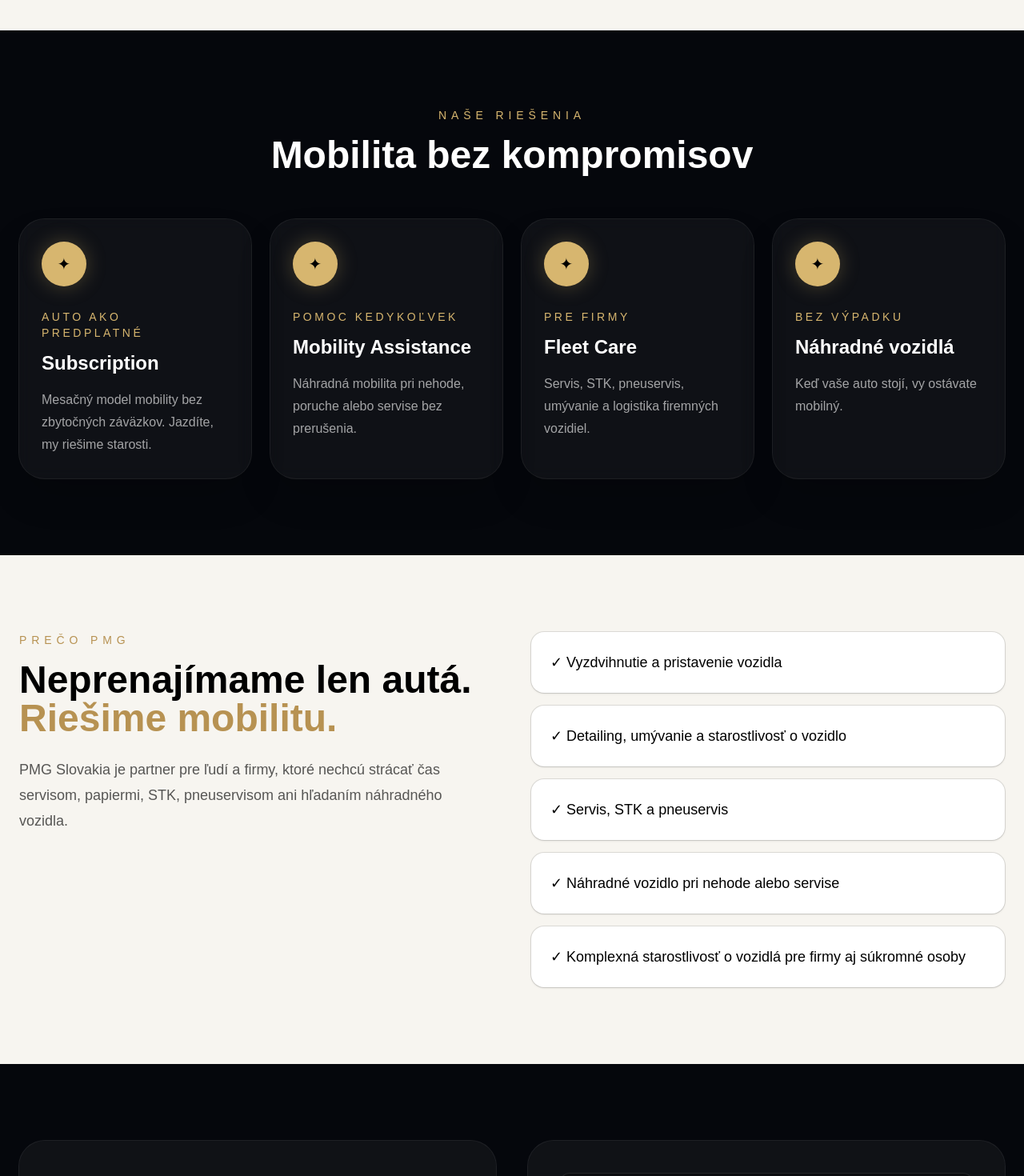
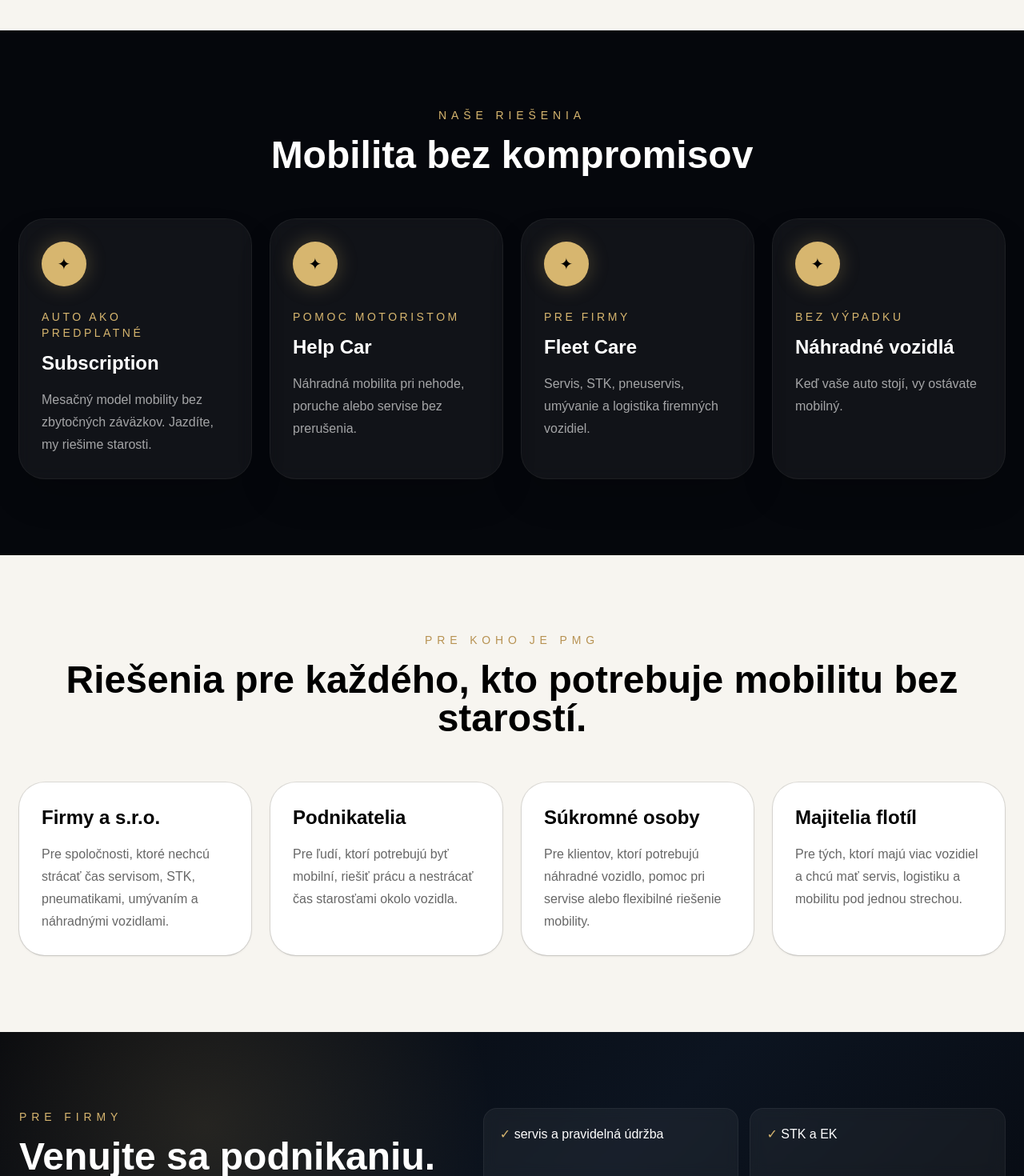
Before and after one commit to PatresM/pmg-slovakia-web, a Next.js app: page / in a window 1280 px wide. Shown: the part 1330-2800 px from the top of the page at 80% size. Built offline with nearby package versions, Linux system fonts and the light colour scheme.

Commit message:
Rozsirena homepage PMG o sekcie pre koho firmy FAQ

```diff
--- a/app/page.tsx
+++ b/app/page.tsx
@@ -7,8 +7,8 @@
     text: "Mesačný model mobility bez zbytočných záväzkov. Jazdíte, my riešime starosti.",
   },
   {
-    title: "Mobility Assistance",
-    subtitle: "Pomoc kedykoľvek",
+    title: "Help Car",
+    subtitle: "Pomoc motoristom",
     text: "Náhradná mobilita pri nehode, poruche alebo servise bez prerušenia.",
   },
   {
@@ -41,12 +41,62 @@
   },
 ];
 
+const audiences = [
+  {
+    title: "Firmy a s.r.o.",
+    text: "Pre spoločnosti, ktoré nechcú strácať čas servisom, STK, pneumatikami, umývaním a náhradnými vozidlami.",
+  },
+  {
+    title: "Podnikatelia",
+    text: "Pre ľudí, ktorí potrebujú byť mobilní, riešiť prácu a nestrácať čas starosťami okolo vozidla.",
+  },
+  {
+    title: "Súkromné osoby",
+    text: "Pre klientov, ktorí potrebujú náhradné vozidlo, pomoc pri servise alebo flexibilné riešenie mobility.",
+  },
+  {
+    title: "Majitelia flotíl",
+    text: "Pre tých, ktorí majú viac vozidiel a chcú mať servis, logistiku a mobilitu pod jednou strechou.",
+  },
+];
+
+const businessFeatures = [
+  "servis a pravidelná údržba",
+  "STK a EK",
+  "pneuservis a sezónne prezutie",
+  "náhradné vozidlá",
+  "vyzdvihnutie a pristavenie vozidla",
+  "riešenia pre firemné flotily",
+];
+
 const benefits = [
   "Vyzdvihnutie a pristavenie vozidla",
-  "Detailing, umývanie a starostlivosť o vozidlo",
-  "Servis, STK a pneuservis",,
+  "Servis, STK, EK a pneuservis",
   "Náhradné vozidlo pri nehode alebo servise",
-  "Komplexná starostlivosť o vozidlá pre firmy aj súkromné osoby",
+  "Riešenia pre firmy, flotily aj súkromné osoby",
+];
+
+const faqs = [
+  {
+    question: "Je PMG Slovakia klasická požičovňa áut?",
+    answer:
+      "Nie. PMG Slovakia rieši komplexnú mobilitu – predplatné vozidiel, náhradnú mobilitu, pomoc motoristom a starostlivosť o vozidlá pre firmy aj jednotlivcov.",
+  },
+  {
+    question: "Viem dostať náhradné vozidlo počas servisu?",
+    answer:
+      "Áno, podľa dostupnosti a typu služby vieme zabezpečiť náhradné vozidlo, aby ste nezostali bez mobility.",
+  },
+  {
+    question: "Pomáhate aj firmám s vozovým parkom?",
+    answer:
+      "Áno. Firmám vieme pomôcť so servisom, STK, pneuservisom, umývaním, vyzdvihnutím vozidiel, náhradnými vozidlami a celkovou logistikou mobility.",
+  },
+  {
+    question: "Je možné pripraviť individuálnu ponuku?",
+    answer:
+      "Áno. Každé riešenie nastavujeme individuálne podľa potrieb klienta, počtu vozidiel, typu služby a očakávanej úrovne starostlivosti.",
+  },
 ];
 
 function BrandLogo() {
@@ -73,21 +123,27 @@
 export default function Home() {
   return (
     <main className="min-h-screen bg-[#05070c] text-white">
-      <header className="fixed left-1/2 top-5 z-50 w-[94%] max-w-7xl -translate-x-1/2 rounded-[2rem] bg-[#05070c]/78 shadow-[0_14px_55px_rgba(0,0,0,0.55)] ring-1 ring-white/10 backdrop-blur-2xl">
+      <header className="fixed left-1/2 top-5 z-50 w-[94%] max-w-7xl -translate-x-1/2 rounded-[2rem] bg-[#05070c]/80 shadow-[0_14px_55px_rgba(0,0,0,0.55)] ring-1 ring-white/10 backdrop-blur-2xl">
         <div className="flex items-center justify-between gap-6 px-6 py-4">
           <a href="#" aria-label="PMG Slovakia domov">
             <BrandLogo />
           </a>
 
-          <nav className="hidden gap-8 text-sm text-white/72 md:flex">
+          <nav className="hidden gap-7 text-sm text-white/72 lg:flex">
             <a href="#ako" className="transition hover:text-[#d7b66f]">
               Ako to funguje
             </a>
             <a href="#sluzby" className="transition hover:text-[#d7b66f]">
               Služby
             </a>
-            <a href="#preco" className="transition hover:text-[#d7b66f]">
-              Prečo PMG
+            <a href="#pre-koho" className="transition hover:text-[#d7b66f]">
+              Pre koho
+            </a>
+            <a href="#firmy" className="transition hover:text-[#d7b66f]">
+              Pre firmy
+            </a>
+            <a href="#faq" className="transition hover:text-[#d7b66f]">
+              FAQ
             </a>
             <a href="#kontakt" className="transition hover:text-[#d7b66f]">
               Kontakt
@@ -157,7 +213,7 @@
           </div>
 
           <div className="relative h-[560px] md:h-[720px]">
-            <div className="absolute -inset-10 rounded-[3rem] bg-[#d7b66f]/14 blur-3xl" />
+            <div className="absolute -inset-10 rounded-[3rem] bg-[#d7b66f]/20 blur-3xl" />
 
             <div className="relative h-full overflow-hidden rounded-[2rem] shadow-[0_35px_90px_rgba(0,0,0,0.65)]">
               <Image
@@ -217,7 +273,7 @@
             {services.map((service) => (
               <div
                 key={service.title}
-                className="rounded-[2rem] bg-white/[0.045] p-7 shadow-2xl ring-1 ring-white/10 backdrop-blur transition hover:-translate-y-2 hover:bg-white/[0.075] hover:ring-[#d7b66f]/50"
+                className="rounded-[2rem] bg-white/5 p-7 shadow-2xl ring-1 ring-white/10 backdrop-blur transition hover:-translate-y-2 hover:bg-white/10 hover:ring-[#d7b66f]/50"
               >
                 <div className="mb-7 flex h-14 w-14 items-center justify-center rounded-full bg-[#d7b66f] text-xl text-black shadow-[0_0_26px_rgba(215,182,111,0.28)]">
                   ✦
@@ -232,6 +288,75 @@
                 </h3>
 
                 <p className="mt-4 leading-7 text-white/62">{service.text}</p>
+              </div>
+            ))}
+          </div>
+        </div>
+      </section>
+
+      <section id="pre-koho" className="bg-[#f7f5f0] px-6 py-24 text-black">
+        <div className="mx-auto max-w-7xl">
+          <p className="text-center text-sm uppercase tracking-[0.42em] text-[#b79252]">
+            Pre koho je PMG
+          </p>
+
+          <h2 className="mt-4 text-center text-4xl font-semibold md:text-5xl">
+            Riešenia pre každého, kto potrebuje mobilitu bez starostí.
+          </h2>
+
+          <div className="mt-14 grid gap-6 md:grid-cols-4">
+            {audiences.map((audience) => (
+              <div
+                key={audience.title}
+                className="rounded-[2rem] bg-white p-7 shadow-sm ring-1 ring-black/10 transition hover:-translate-y-1"
+              >
+                <h3 className="text-2xl font-semibold">{audience.title}</h3>
+                <p className="mt-4 leading-7 text-black/60">
+                  {audience.text}
+                </p>
+              </div>
+            ))}
+          </div>
+        </div>
+      </section>
+
+      <section id="firmy" className="relative overflow-hidden px-6 py-24">
+        <div className="absolute inset-0 bg-[radial-gradient(circle_at_20%_20%,rgba(215,182,111,0.14),transparent_32%),linear-gradient(135deg,#05070c_0%,#0c1420_50%,#05070c_100%)]" />
+
+        <div className="relative z-10 mx-auto grid max-w-7xl gap-12 md:grid-cols-[0.9fr_1.1fr]">
+          <div>
+            <p className="text-sm uppercase tracking-[0.42em] text-[#d7b66f]">
+              Pre firmy
+            </p>
+
+            <h2 className="mt-4 text-4xl font-semibold md:text-5xl">
+              Venujte sa podnikaniu.
+              <span className="block text-[#d7b66f]">
+                Vozidlá nechajte na nás.
+              </span>
+            </h2>
+
+            <p className="mt-6 text-lg leading-8 text-white/68">
+              Pomáhame firmám zabezpečiť každodennú mobilitu bez zbytočnej
+              administratívy. Servis, STK, EK, pneuservis, umývanie, náhradné
+              vozidlá a logistiku vozidiel riešime za vás.
+            </p>
+
+            <a
+              href="#kontakt"
+              className="mt-8 inline-flex rounded-full bg-[#d7b66f] px-8 py-4 font-bold text-black transition hover:bg-[#f0cf86]"
+            >
+              Chcem firemné riešenie
+            </a>
+          </div>
+
+          <div className="grid gap-4 sm:grid-cols-2">
+            {businessFeatures.map((feature) => (
+              <div
+                key={feature}
+                className="rounded-2xl bg-white/5 p-5 ring-1 ring-white/10 backdrop-blur transition hover:bg-white/10"
+              >
+                <span className="text-[#d7b66f]">✓</span> {feature}
               </div>
             ))}
           </div>
@@ -270,9 +395,36 @@
         </div>
       </section>
 
+      <section id="faq" className="px-6 py-24">
+        <div className="mx-auto max-w-4xl">
+          <p className="text-center text-sm uppercase tracking-[0.42em] text-[#d7b66f]">
+            FAQ
+          </p>
+
+          <h2 className="mt-4 text-center text-4xl font-semibold md:text-5xl">
+            Najčastejšie otázky
+          </h2>
+
+          <div className="mt-12 grid gap-4">
+            {faqs.map((faq) => (
+              <details
+                key={faq.question}
+                className="group rounded-2xl bg-white/5 p-6 ring-1 ring-white/10 transition open:bg-white/10"
+              >
+                <summary className="cursor-pointer list-none text-xl font-semibold">
+                  {faq.question}
+                </summary>
+
+                <p className="mt-4 leading-7 text-white/62">{faq.answer}</p>
+              </details>
+            ))}
+          </div>
+        </div>
+      </section>
+
       <section id="kontakt" className="px-6 py-24">
         <div className="mx-auto grid max-w-7xl gap-10 md:grid-cols-2">
-          <div className="rounded-[2rem] bg-white/[0.045] p-10 ring-1 ring-white/10">
+          <div className="rounded-[2rem] bg-white/5 p-10 ring-1 ring-white/10">
             <p className="text-sm uppercase tracking-[0.42em] text-[#d7b66f]">
               Kontakt
             </p>
@@ -323,7 +475,7 @@
             </a>
           </div>
 
-          <form className="rounded-[2rem] bg-white/[0.045] p-10 ring-1 ring-white/10">
+          <form className="rounded-[2rem] bg-white/5 p-10 ring-1 ring-white/10">
             <div className="grid gap-5">
               <input
                 className="rounded-xl border border-white/10 bg-black/30 p-4 outline-none transition focus:border-[#d7b66f]"
@@ -363,8 +515,29 @@
         💬
       </a>
 
-      <footer className="border-t border-white/10 px-6 py-8 text-center text-sm text-white/50">
-        PMG SLOVAKIA, s.r.o. · IČO: 57 381 411 · Mobilita bez starostí
+      <footer className="border-t border-white/10 px-6 py-10 text-center text-sm text-white/50">
+        <div
+          className="mb-4 flex select-none flex-col items-center justify-center text-center leading-none"
+          style={{ fontFamily: "Calibri, Arial, sans-serif" }}
+        >
+          <div className="text-[26px] font-semibold uppercase tracking-[0.16em] text-white">
+            PMG
+          </div>
+          <div className="mt-1 text-[10px] font-semibold uppercase tracking-[0.48em] text-white/70">
+            Slovakia
+          </div>
+          <div className="mt-2 text-[7px] font-semibold uppercase tracking-[0.32em] text-white/35">
+            Premium Mobility Group
+          </div>
+        </div>
+
+        <p>
+          PMG SLOVAKIA, s.r.o. · IČO: 57 381 411 · Daxnerova 9, 010 01 Žilina
+        </p>
+
+        <p className="mt-2">
+          info@pmgslovakia.sk · +421 910 595 835 · +421 948 027 374
+        </p>
       </footer>
     </main>
   );
```
